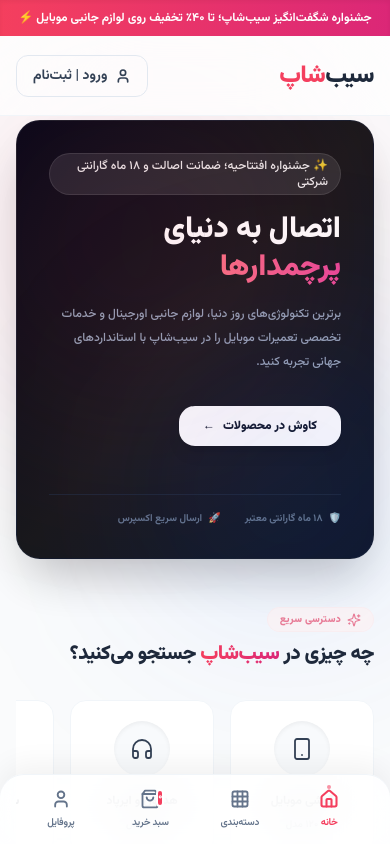
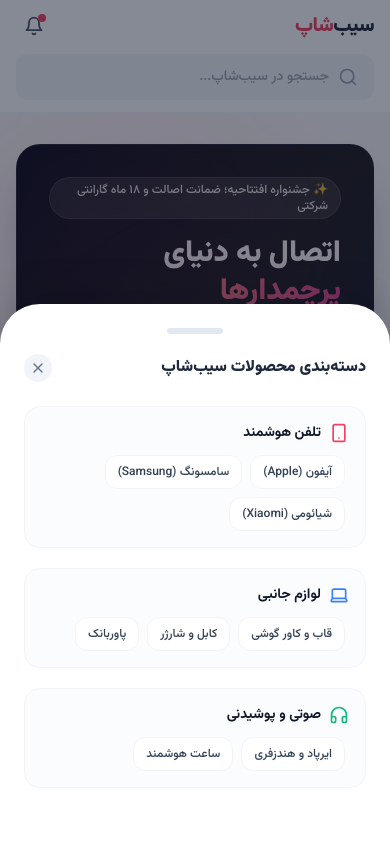
Before and after one commit to mohsenalz77/mini-shop-v2, a Next.js app: page / in a window 390 px wide. Both pictures are taken after a click on the button "دسته‌بندی". Shown: the top 844 px of the page. Built offline with nearby package versions, Linux system fonts and the light colour scheme.

Commit message:
Update Header.js

```diff
--- a/src/components/Header.js
+++ b/src/components/Header.js
@@ -3,12 +3,13 @@
 import { useState, useEffect } from 'react';
 import {
   Search, ShoppingBag, User, ChevronDown, Menu,
-  Smartphone, Laptop, Headphones, Home, Grid
+  Smartphone, Laptop, Headphones, Home, Grid, X, Bell
 } from 'lucide-react';
 
 export default function Header() {
   const [isMenuVisible, setIsMenuVisible] = useState(true);
   const [lastScrollY, setLastScrollY] = useState(0);
+  const [isMobileMenuOpen, setIsMobileMenuOpen] = useState(false);
 
   useEffect(() => {
     const controlNavbar = () => {
@@ -28,10 +29,11 @@ export default function Header() {
 
   return (
     <>
-      {/* شاسی اصلی هدر - کاملاً Fixed در سقف صفحه */}
-      <header className="w-full fixed top-0 left-0 right-0 z-50 flex flex-col pointer-events-none bg-transparent">
-
-        {/* ۱. بنر اعلان بالایی - فیکس قطعی با انیمیشن کنترل ارتفاع (h) به جای جابجایی عمودی */}
+      {/* ========================================================================= */}
+      {/* ۱. هدر نسخه دسکتاپ (کاملاً دست‌نخورده و فیکس) */}
+      {/* ========================================================================= */}
+      <header className="hidden md:flex w-full fixed top-0 left-0 right-0 z-50 flex-col pointer-events-none bg-transparent">
+        {/* بنر اعلان دسکتاپ */}
         <div
           className={`w-full bg-gradient-to-r from-rose-500 to-pink-600 text-white text-center text-xs font-bold shadow-inner pointer-events-auto transition-all duration-300 ease-in-out z-50 select-none overflow-hidden flex items-center justify-center ${
             isMenuVisible ? 'h-9 py-2 px-4' : 'h-0 py-0 px-0'
@@ -40,18 +42,15 @@ export default function Header() {
           <span>جشنواره شگفت‌انگیز سیب‌شاپ؛ تا ۴۰٪ تخفیف روی لوازم جانبی موبایل ⚡</span>
         </div>
 
-        {/* ۲. ردیف اول: لوگو، سرچ و ورود - با افکت شیشه‌ای فوق غلیظ محبوبت */}
+        {/* ردیف اول دسکتاپ */}
         <div className="w-full px-4 md:px-8 h-20 flex items-center justify-between gap-8 bg-white/70 backdrop-blur-3xl border-b border-slate-100 relative z-50 pointer-events-auto shadow-xs">
-
-          {/* راست: لوگو */}
           <div className="flex items-center shrink-0">
             <span className="text-2xl font-black text-slate-800 tracking-tight cursor-pointer">
               سیب<span className="text-rose-500">‌شاپ</span>
             </span>
           </div>
 
-          {/* وسط: بار جستجو */}
-          <div className="hidden md:flex items-center flex-1 max-w-2xl relative group">
+          <div className="flex items-center flex-1 max-w-2xl relative group">
             <Search className="absolute right-4 w-5 h-5 text-slate-400 group-focus-within:text-rose-500 transition duration-200" />
             <input
               type="text"
@@ -60,43 +59,33 @@ export default function Header() {
             />
           </div>
 
-          {/* چپ: ابزارها */}
           <div className="flex items-center gap-4 shrink-0">
             <button className="flex items-center gap-2 text-sm font-bold text-slate-700 hover:text-slate-900 border border-slate-200 hover:bg-slate-50/80 px-4 py-2.5 rounded-xl transition duration-200">
               <User className="w-4 h-4 stroke-[2.5]" />
               <span>ورود | ثبت‌نام</span>
             </button>
-
-            <div className="hidden md:block h-6 w-[1px] bg-slate-200/60"></div>
-
-            <button className="hidden md:flex items-center justify-center p-2.5 text-slate-700 hover:bg-slate-50/80 rounded-xl transition duration-200 relative">
+            <div className="h-6 w-[1px] bg-slate-200/60"></div>
+            <button className="flex items-center justify-center p-2.5 text-slate-700 hover:bg-slate-50/80 rounded-xl transition duration-200 relative">
               <ShoppingBag className="w-5 h-5 stroke-[2.5]" />
-              <span className="absolute -top-0.5 -left-0.5 bg-rose-500 text-white text-[10px] font-black w-5 h-5 rounded-full flex items-center justify-center">
-                ۰
-              </span>
+              <span className="absolute -top-0.5 -left-0.5 bg-rose-500 text-white text-[10px] font-black w-5 h-5 rounded-full flex items-center justify-center">۰</span>
             </button>
           </div>
-
         </div>
 
-        {/* ۳. ردیف دوم: منوی دسته‌بندی‌ها */}
+        {/* ردیف دوم دسکتاپ: منوی دسته‌بندی‌ها */}
         <div
-          className={`hidden md:block border-b border-slate-100/60 bg-white/75 backdrop-blur-2xl w-full h-12 transition-all duration-300 ease-in-out pointer-events-auto relative z-40 transform ${
-            isMenuVisible
-              ? 'translate-y-0 opacity-100'
-              : '-translate-y-20 opacity-0 pointer-events-none'
+          className={`border-b border-slate-100/60 bg-white/75 backdrop-blur-2xl w-full h-12 transition-all duration-300 ease-in-out pointer-events-auto relative z-40 transform ${
+            isMenuVisible ? 'translate-y-0 opacity-100' : '-translate-y-20 opacity-0 pointer-events-none'
           }`}
         >
           <div className="w-full px-4 md:px-8 h-12 flex items-center">
             <nav className="flex items-center gap-8 text-sm font-semibold text-slate-600">
-
-              {/* آیتم مگامنو */}
               <div className="relative group/menu py-3 cursor-pointer text-slate-800 hover:text-rose-500 flex items-center gap-1.5 transition">
                 <Menu className="w-4 h-4 text-slate-500 group-hover/menu:text-rose-500 transition" />
                 <span className="font-bold">دسته‌بندی محصولات</span>
                 <ChevronDown className="w-3 h-3 text-slate-400 group-hover/menu:rotate-180 transition duration-300" />
 
-                {/* پاپ‌آ‌پ مگامنو */}
+                {/* پاپ آپ مگامنو */}
                 <div className="absolute top-full right-0 w-[700px] bg-white border border-slate-100 shadow-[0_25px_50px_-12px_rgba(0,0,0,0.08)] rounded-3xl p-6 grid grid-cols-3 gap-6 opacity-0 pointer-events-none group-hover/menu:opacity-100 group-hover/menu:pointer-events-auto transition-all duration-300 transform translate-y-2 group-hover/menu:translate-y-0 z-50">
                   <div>
                     <div className="flex items-center gap-1.5 text-slate-900 font-bold mb-3 text-sm">
@@ -109,7 +98,6 @@ export default function Header() {
                       <li className="hover:text-rose-500 transition">شیائومی (Xiaomi)</li>
                     </ul>
                   </div>
-
                   <div>
                     <div className="flex items-center gap-1.5 text-slate-900 font-bold mb-3 text-sm">
                       <Laptop className="w-4 h-4 text-blue-500" />
@@ -121,7 +109,6 @@ export default function Header() {
                       <li className="hover:text-rose-500 transition">پاوربانک اکسترنال</li>
                     </ul>
                   </div>
-
                   <div>
                     <div className="flex items-center gap-1.5 text-slate-900 font-bold mb-3 text-sm">
                       <Headphones className="w-4 h-4 text-emerald-500" />
@@ -134,53 +121,155 @@ export default function Header() {
                   </div>
                 </div>
               </div>
-
               <a href="#" className="hover:text-rose-500 transition py-3">برندها</a>
               <a href="#" className="hover:text-rose-500 transition py-3">تخفیف‌های ویژه</a>
               <a href="#" className="hover:text-rose-500 transition py-3">خدمات گارانتی</a>
             </nav>
           </div>
         </div>
-
       </header>
 
-      {/* ۴. دایو شبیه‌ساز ارتفاع */}
-      <div className="w-full h-24 md:h-40 block shrink-0"></div>
+      {/* ========================================================================= */}
+      {/* ۲. هدر جدید نسخه موبایل (فیکس شده در بالا، کاملاً مطابق تصویر دیجی‌کالا) */}
+      {/* ========================================================================= */}
+      <header className="md:hidden w-full fixed top-0 left-0 right-0 z-50 bg-white border-b border-slate-100 flex flex-col pt-2 pb-3 px-4 gap-2.5 shadow-xs">
 
-      {/* ناوبری موبایل مدرن و بهینه‌سازی شده */}
-      <nav className="md:hidden fixed bottom-0 left-0 right-0 bg-white/80 backdrop-blur-xl border-t border-slate-100 shadow-[0_-8px_30px_rgba(0,0,0,0.06)] z-50 px-4 py-2.5 rounded-t-3xl">
+        {/* ردیف اول موبایل: لوگو چپ / نوتیفیکیشن و اعلان راست */}
+        <div className="w-full flex items-center justify-between">
+          {/* راست: لوگو سیب‌شاپ مشابه تصویر */}
+          <div className="flex items-center">
+            <span className="text-xl font-black text-slate-800 tracking-tight">
+              سیب<span className="text-rose-500">‌شاپ</span>
+            </span>
+          </div>
+
+          {/* چپ: آیکون نوتیفیکیشن زنگوله مدرن */}
+          <div className="flex items-center gap-2">
+            <button className="p-2 text-slate-600 hover:bg-slate-50 rounded-full relative transition">
+              <Bell className="w-5 h-5 stroke-[2.2]" />
+              <span className="absolute top-1.5 right-1.5 w-2 h-2 bg-rose-500 rounded-full"></span>
+            </button>
+          </div>
+        </div>
+
+        {/* ردیف دوم موبایل: باکس جستجوی سراسری مشابه دیجی‌کالا */}
+        <div className="w-full relative flex items-center">
+          <Search className="absolute right-4 w-5 h-5 text-slate-400" />
+          <input
+            type="text"
+            placeholder="جستجو در سیب‌شاپ..."
+            className="w-full bg-slate-100 text-sm font-medium pr-11 pl-4 py-3 rounded-xl border border-transparent focus:outline-none focus:bg-slate-50 transition duration-150"
+          />
+        </div>
+      </header>
+
+      {/* ========================================================================= */}
+      {/* ۳. دایو شبیه‌ساز ارتفاع (Spacer) */}
+      {/* ========================================================================= */}
+      <div className="w-full h-[120px] md:h-40 block shrink-0"></div>
+
+      {/* ========================================================================= */}
+      {/* ۴. ناوبری پایین موبایل + سیستم هوشمند منوی دسته‌بندی (Bottom Sheet) */}
+      {/* ========================================================================= */}
+      <nav className="md:hidden fixed bottom-0 left-0 right-0 bg-white/95 backdrop-blur-xl border-t border-slate-100 shadow-[0_-8px_30px_rgba(0,0,0,0.06)] z-50 px-4 py-2.5 rounded-t-3xl">
         <div className="flex items-center justify-around text-slate-400">
 
-          {/* دکمه خانه (فعال) */}
-          <button className="flex flex-col items-center gap-1.5 text-rose-500 font-bold relative pb-1 min-w-[60px] transition duration-200">
+          <button className="flex flex-col items-center gap-1.5 text-rose-500 font-bold relative pb-1 min-w-[60px]">
             <span className="absolute top-0 w-1 h-1 bg-rose-500 rounded-full animate-pulse"></span>
             <Home className="w-5 h-5 mt-1 stroke-[2.5]" />
             <span className="text-[10px] font-bold tracking-tight">خانه</span>
           </button>
 
-          {/* دکمه دسته‌بندی */}
-          <button className="flex flex-col items-center gap-1.5 hover:text-slate-800 text-slate-500 font-semibold min-w-[60px] transition duration-200">
+          {/* دکمه دسته‌بندی با قابلیت باز کردن کشو */}
+          <button
+            onClick={() => setIsMobileMenuOpen(true)}
+            className={`flex flex-col items-center gap-1.5 font-semibold min-w-[60px] transition duration-200 ${isMobileMenuOpen ? 'text-rose-500' : 'text-slate-500 hover:text-slate-800'}`}
+          >
             <Grid className="w-5 h-5 stroke-[2.2]" />
             <span className="text-[10px] tracking-tight">دسته‌بندی</span>
           </button>
 
-          {/* دکمه سبد خرید */}
-          <button className="flex flex-col items-center gap-1.5 hover:text-slate-800 text-slate-500 font-semibold relative min-w-[60px] transition duration-200">
+          <button className="flex flex-col items-center gap-1.5 text-slate-500 hover:text-slate-800 font-semibold relative min-w-[60px]">
             <ShoppingBag className="w-5 h-5 stroke-[2.2]" />
-            <span className="absolute top-0 right-4 bg-rose-500 text-white text-[9px] font-black w-4.5 h-4.5 rounded-full flex items-center justify-center border-2 border-white">
-              ۰
-            </span>
+            <span className="absolute top-0 right-4 bg-rose-500 text-white text-[9px] font-black w-4.5 h-4.5 rounded-full flex items-center justify-center border-2 border-white">۰</span>
             <span className="text-[10px] tracking-tight">سبد خرید</span>
           </button>
 
-          {/* دکمه پروفایل */}
-          <button className="flex flex-col items-center gap-1.5 hover:text-slate-800 text-slate-500 font-semibold min-w-[60px] transition duration-200">
+          <button className="flex flex-col items-center gap-1.5 text-slate-500 hover:text-slate-800 font-semibold min-w-[60px]">
             <User className="w-5 h-5 stroke-[2.2]" />
             <span className="text-[10px] tracking-tight">پروفایل</span>
           </button>
+        </div>
+      </nav>
+
+      {/* ========================================================================= */}
+      {/* ۵. منوی کشویی دسته‌بندی موبایل (Bottom Drawer) - کاملاً واکنش‌گرا */}
+      {/* ========================================================================= */}
+      <div
+        className={`fixed inset-0 bg-slate-900/50 backdrop-blur-xs z-50 transition-opacity duration-300 md:hidden ${
+          isMobileMenuOpen ? 'opacity-100 pointer-events-auto' : 'opacity-0 pointer-events-none'
+        }`}
+        onClick={() => setIsMobileMenuOpen(false)}
+      >
+        <div
+          className={`fixed bottom-0 left-0 right-0 bg-white rounded-t-[2.5rem] p-6 max-h-[85vh] overflow-y-auto transition-transform duration-300 ease-out transform shadow-[0_-10px_40px_rgba(0,0,0,0.12)] ${
+            isMobileMenuOpen ? 'translate-y-0' : 'translate-y-full'
+          }`}
+          onClick={(e) => e.stopPropagation()}
+        >
+          {/* خط دستگیره بالای منو برای حس نیتیو */}
+          <div className="w-14 h-1.5 bg-slate-200 rounded-full mx-auto mb-5 cursor-pointer" onClick={() => setIsMobileMenuOpen(false)}></div>
+
+          <div className="flex items-center justify-between mb-6">
+            <h3 className="text-base font-black text-slate-800">دسته‌بندی محصولات سیب‌شاپ</h3>
+            <button onClick={() => setIsMobileMenuOpen(false)} className="p-1.5 bg-slate-100 text-slate-500 rounded-full hover:bg-slate-200 transition">
+              <X className="w-4 h-4" />
+            </button>
+          </div>
+
+          {/* ساختار محتوایی دسته‌بندی‌ها به صورت کارت‌های بهینه */}
+          <div className="space-y-5 pb-8">
+            {/* گروه ۱ */}
+            <div className="bg-slate-50/60 p-4 rounded-2xl border border-slate-100">
+              <div className="flex items-center gap-2 text-slate-900 font-bold mb-3 text-sm">
+                <Smartphone className="w-5 h-5 text-rose-500" />
+                <span>تلفن هوشمند</span>
+              </div>
+              <div className="flex flex-wrap gap-2 pr-1">
+                <span className="bg-white text-slate-700 text-xs font-medium px-3 py-2 rounded-xl border border-slate-100 shadow-2xs">آیفون (Apple)</span>
+                <span className="bg-white text-slate-700 text-xs font-medium px-3 py-2 rounded-xl border border-slate-100 shadow-2xs">سامسونگ (Samsung)</span>
+                <span className="bg-white text-slate-700 text-xs font-medium px-3 py-2 rounded-xl border border-slate-100 shadow-2xs">شیائومی (Xiaomi)</span>
+              </div>
+            </div>
+
+            {/* گروه ۲ */}
+            <div className="bg-slate-50/60 p-4 rounded-2xl border border-slate-100">
+              <div className="flex items-center gap-2 text-slate-900 font-bold mb-3 text-sm">
+                <Laptop className="w-5 h-5 text-blue-500" />
+                <span>لوازم جانبی</span>
+              </div>
+              <div className="flex flex-wrap gap-2 pr-1">
+                <span className="bg-white text-slate-700 text-xs font-medium px-3 py-2 rounded-xl border border-slate-100 shadow-2xs">قاب و کاور گوشی</span>
+                <span className="bg-white text-slate-700 text-xs font-medium px-3 py-2 rounded-xl border border-slate-100 shadow-2xs">کابل و شارژر</span>
+                <span className="bg-white text-slate-700 text-xs font-medium px-3 py-2 rounded-xl border border-slate-100 shadow-2xs">پاوربانک</span>
+              </div>
+            </div>
+
+            {/* گروه ۳ */}
+            <div className="bg-slate-50/60 p-4 rounded-2xl border border-slate-100">
+              <div className="flex items-center gap-2 text-slate-900 font-bold mb-3 text-sm">
+                <Headphones className="w-5 h-5 text-emerald-500" />
+                <span>صوتی و پوشیدنی</span>
+              </div>
+              <div className="flex flex-wrap gap-2 pr-1">
+                <span className="bg-white text-slate-700 text-xs font-medium px-3 py-2 rounded-xl border border-slate-100 shadow-2xs">ایرپاد و هندزفری</span>
+                <span className="bg-white text-slate-700 text-xs font-medium px-3 py-2 rounded-xl border border-slate-100 shadow-2xs">ساعت هوشمند</span>
+              </div>
+            </div>
+          </div>
 
         </div>
-      </nav>
+      </div>
     </>
   );
 }
```
